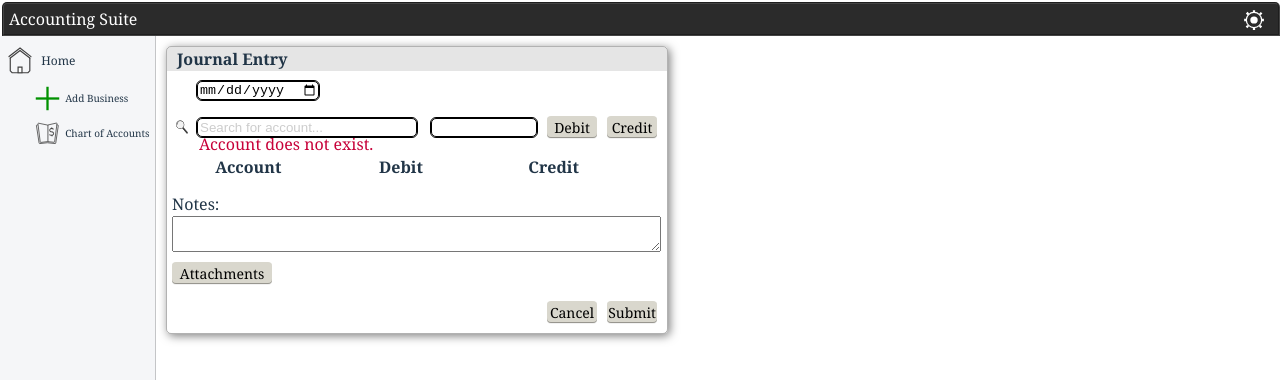
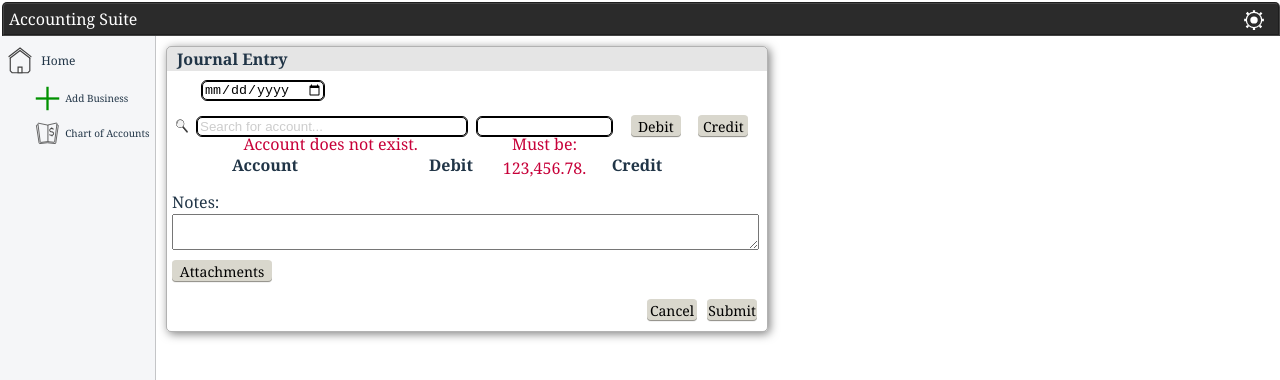
Before and after one commit to jrod04/Accounting.System.Frontend, a React (Vite) app: page / in a window 1280 px wide. Both pictures are taken after a click on the button "Debit". Shown: the top 380 px of the page. Built offline with nearby package versions, Linux system fonts and the light colour scheme.

Commit message:
-JournalEntryCard.tsx => added incorrect amount entry causes error.  Both account and entry errors work.

```diff
--- a/src/components/InputSearchTextbox/InputSearchTextbox.module.css
+++ b/src/components/InputSearchTextbox/InputSearchTextbox.module.css
@@ -38,6 +38,7 @@
     background-color: rgba(253,253,253,1);
     overflow-y: auto;
     overflow-x: hidden;
+    z-index: 999;
 }
 
 .dropdown button,
@@ -67,6 +68,8 @@
     display: flex;
     position: absolute;
     top: 20px;
+    width: 97.5%;
     padding: 2px;
     flex: 1;
+    justify-content: center;
 }
--- a/src/components/JournalEntryCard/JournalEntryCard.module.css
+++ b/src/components/JournalEntryCard/JournalEntryCard.module.css
@@ -158,17 +158,30 @@
     display: flex;
     padding: 5px;
     min-width: 0;
-    justify-content: space-between;
+    justify-content: space-around;
     flex: 1;
+}
+
+.entryContainer {
+    display: flex;
+    width: 100%;
+    height: 100%;
+    position: relative;
 }
 
 .entryAmount {
     height: 15px;
+    width: 100%;
     border-radius: 5px;
     text-align: center;
     border: 1px solid rgba(0,0,0,1);
     outline: 1px solid rgba(0,0,0,1);
-    min-width: 0;
+}
+
+.errors {
+    display: flex;
+    position: absolute;
+    top: 27px;
     flex: 1;
 }
 
--- a/src/components/JournalEntryCard/JournalEntryCard.tsx
+++ b/src/components/JournalEntryCard/JournalEntryCard.tsx
@@ -79,31 +79,49 @@ const JournalEntryCard = ({...journalCardEntryProps}: iJournalEntryCard) => {
     };
 
     const cb_handlerOnFocus = (e: FocusEvent<HTMLInputElement>) => {
-        if (e.target.value.toLowerCase().trim() === 'search for account...') setSearchValue('');
+        if (e.target.value.trim() === 'Search for account...') setSearchValue('');
     };
 
     const cb_handlerOnBlur = (e: FocusEvent<HTMLInputElement>) => {
         if (e.target.value.trim() === '') setSearchValue('Search for account...');
     };
 
-    const checkEntries = () => {
-        //TODO: Check if entry textbox contains only numerical and . figures, etc., if not: error
-        //TODO: Check if entry already exists
+    const checkEntries = (type) => {
+       const localErrors = {amount: '', account: ''};
+
+        // Check if valid account exists
         if (finalDropdownValues && (finalDropdownValues.filter(value => value.value === refAccount.current?.value).length === 0)) {
-            setErrors({...errors, account: 'Account does not exist.'});
+            localErrors.account = 'Account does not exist.';
+        };
+
+        // Check if entry textbox contains only numerical and . figures, etc., if not: error
+        const amountPattern = /^\d{1,3}(,\d{3})*(\.\d{1,2})?$/;
+        if (!amountPattern.test(refAmount.current?.value)) {
+            localErrors.amount = 'Must be: 123,456.78.';
+        };
+
+        // Check if journal entry already exists in the current context
+        if (type === 'debit') {
+            if (results.debits.filter(datum => datum.account === refAccount.current?.value).length > 0) {
+
+            };
+        } else {
+
+        };
+
+        if (localErrors.amount.length > 0 || localErrors.account.length > 0) {
+            setErrors(localErrors);
             return true;
-        } else {
-            setErrors({...errors, account: ''});
-        };
+        }
     };
 
     const handlerAddDebit = () => {
-        const error = checkEntries();
+        const error = checkEntries('debit');
         if (error) return;
 
         const entry = {
             account: searchValue,
-            amount:  refAmount ? Number(refAmount.current?.value.replace(',','')) : undefined
+            amount:  refAmount ? Number(refAmount.current?.value.replace(/,/g, '')).toFixed(2) : undefined
         };
 
         if (entry.account && entry.amount) {
@@ -112,17 +130,20 @@ const JournalEntryCard = ({...journalCardEntryProps}: iJournalEntryCard) => {
                 debits: prevResults.debits ? [...prevResults.debits, entry] : []
             }));
             setSearchValue('');
+
             if (refAmount.current) refAmount.current.value = '';
+
+            setErrors({amount: '', account: ''});
         };
     };
 
    const handlerAddCredit = () => {
-        const error = checkEntries();
+        const error = checkEntries('credit');
         if (error) return;
 
         const entry = {
             account: refAccount ? refAccount.current?.value : undefined,
-            amount:  refAmount ? Number(refAmount.current?.value.replace(',','')) : undefined
+            amount:  refAmount ? Number(refAmount.current?.value.replace(/,/g, '')).toFixed(2) : undefined
         };
 
         if (entry.account && entry.amount) {
@@ -131,7 +152,10 @@ const JournalEntryCard = ({...journalCardEntryProps}: iJournalEntryCard) => {
                 credits: prevResults.credits ? [...prevResults.credits, entry] : [entry]
             }));
             setSearchValue('');
+
             if (refAmount.current) refAmount.current.value = '';
+
+            setErrors({amount: '', account: ''});
         };
     };
 
@@ -142,6 +166,7 @@ const JournalEntryCard = ({...journalCardEntryProps}: iJournalEntryCard) => {
 
     const handlerOnChangeFiles = (e: ChangeEvent<HTMLInputElement>) => {
         const fileList = e.target?.files ? Array.from(e.target.files) : [];
+        // TODO: Add directory to fileName
         setFileNames(fileList.map(file => file.name));
     };
 
@@ -254,7 +279,6 @@ const JournalEntryCard = ({...journalCardEntryProps}: iJournalEntryCard) => {
                                         cb_handlerSetSearchValue={cb_handlerSetSearchValue} />
                 </div>
                 <div className={styles.entryContainer}>
-                    &nbsp;
                     <input aria-label='Amount Entry Textbox'
                            name='amountTextbox'
                            className={styles.entryAmount}
@@ -262,6 +286,13 @@ const JournalEntryCard = ({...journalCardEntryProps}: iJournalEntryCard) => {
                            onChange={handlerOnChangeAmount}
                            autoComplete='off'
                            ref={refAmount} />
+                    {errors.amount &&
+                        <div data-testid='Amount error container'
+                             className={styles.errors}
+                             style={{color: 'rgba(199,0,57,1)'}}>
+                             {errors.amount}
+                        </div>
+                    }
                 </div>
                 <div className={styles.entryButtonContainer}>
                     <Button id='debitEntryButton'
--- a/src/utils/helpers.tsx
+++ b/src/utils/helpers.tsx
@@ -1,7 +1,7 @@
 export const sumTotal = (values: number[]) => {
     const initValue = 0;
     const result = values.reduce(
-        (accumulator, currentValue) => Number(accumulator) + Number(currentValue),
+        (accumulator, currentValue) => parseFloat(accumulator) + parseFloat(currentValue),
         initValue
     );
 
@@ -9,8 +9,9 @@ export const sumTotal = (values: number[]) => {
 };
 
 export const insertCommas = (num: number) => {
-    let result;
-    let value = (Math.round(Number(num))).toFixed(2).toString();
+    let result, value;
+    value = Number(num).toFixed(2);
+
     const front = value.includes('.') ? value.split('.')[0] : value;
     let back = value.includes('.') ? value.split('.')[1] : '00';
 
--- a/src/views/LedgerView/LedgerView.tsx
+++ b/src/views/LedgerView/LedgerView.tsx
@@ -12,7 +12,7 @@ const LedgerView = () => {
 
     return(
         <article className={styles.ledger}>
-            <JournalEntryCard width={500}
+            <JournalEntryCard width={600}
                               dropdownValues={[]}
                               cb_handlerSubmit={() => {}}
                               cb_handlerCancel={() => {}}/>
```
Also changed, not shown: 1 other file (tests, documents, lock files or other folders).
